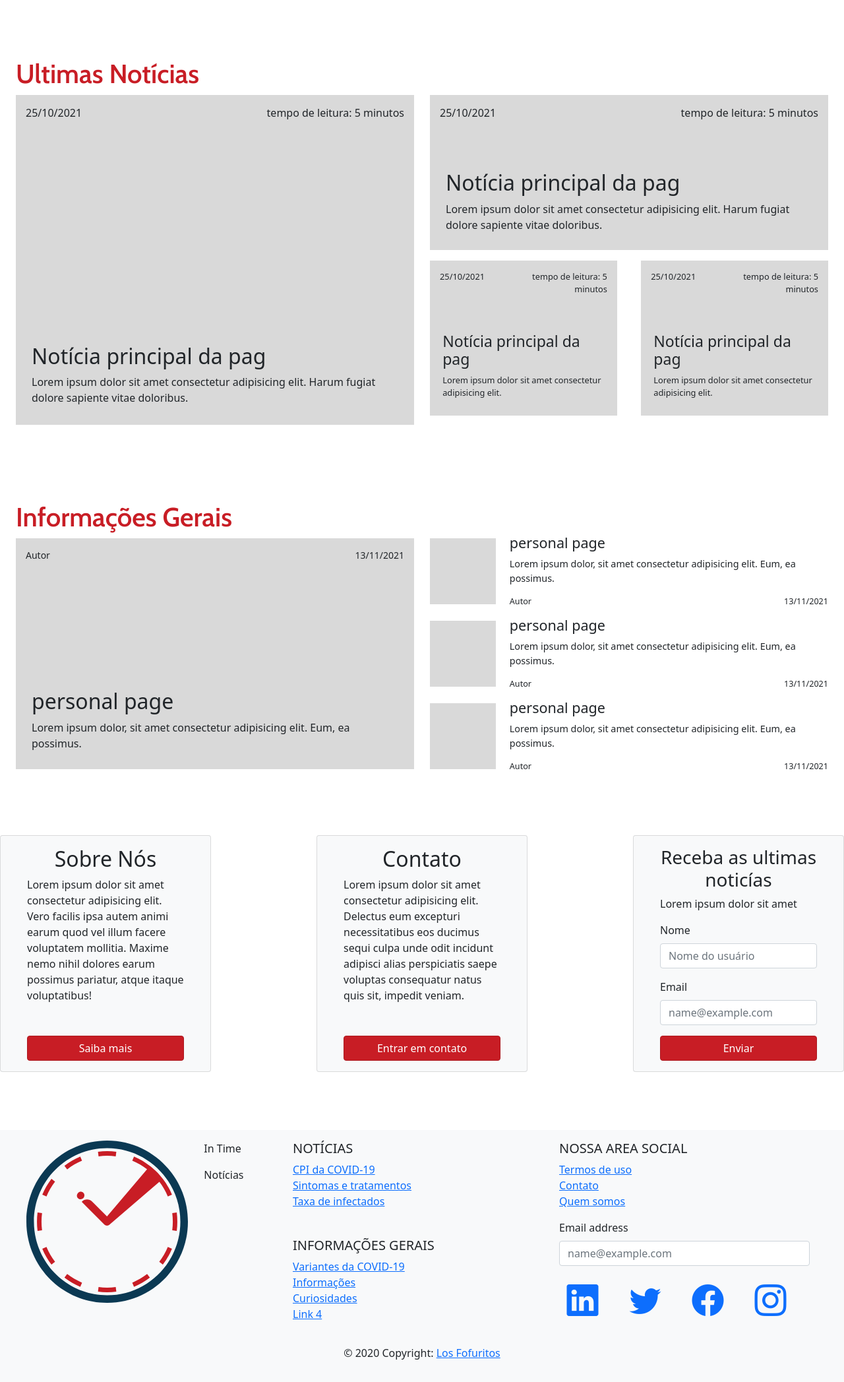
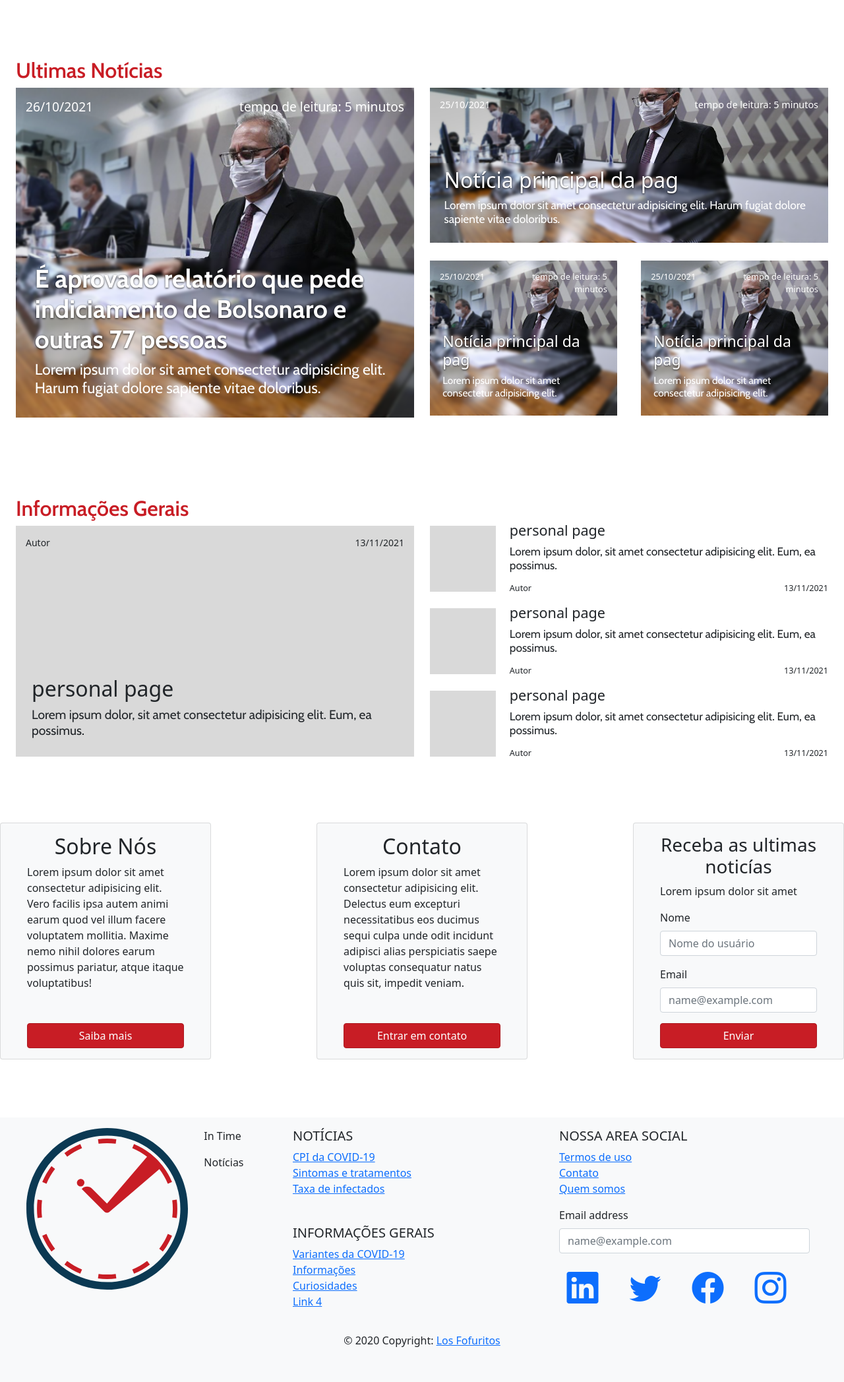
Before and after one commit to joaoGarcia-webDev/InTimeNews, a PHP site: page / in a window 1280 px wide. Shown: the part 156-2251 px from the top of the page at 66% size. After the commit the page ends 2198 px from the top, so only its background shows below. Run offline with PHP 8.4, Linux system fonts and the light colour scheme; some libraries are stand-ins or nearby versions.

Commit message:
Index page beggin in content creat

```diff
--- a/css/main-page.css
+++ b/css/main-page.css
@@ -57,23 +57,45 @@ ul.icons li{
     color: #C81D25;
     font-family: 'Cabin', sans-serif;
     font-weight: 600;
-    font-size: 2.5em;
+    font-size: 2em;
     margin-bottom: 0.2em;
 }
-
+.text-lora{
+    font: 1.2em 'Cabin', sans-serif;
+}
 /* ARTICLE-NEWS-CONTENT */
+.article-news-content a{
+    text-decoration: none;
+}
 .article-news-content .section-news{
     margin: 0 0 1em 0;
+    overflow: hidden;
 }
-.article-news-content .initial-news .section-news .news-header .news-img img{
-    height: 350px;
+.article-news-content .initial-news .section-news{
+    font-size: 1.2em;
 }
-.article-news-content .section-news .news-header .news-img img{
-    height: 150px;
-    object-fit: cover;
+.article-news-content .section-news .news-header{
+    backdrop-filter: blur(2px);
 }
-.article-news-content .section-news .news-header .news-img .small-text{
-    font-size: 0.7em;
+.article-news-content .initial-news .section-news .news-header h2{
+    color: #fff;
+    font-weight: 700;
+    text-shadow: 0 1px 3px rgb(0 0 0 / 80%);
+}
+.article-news-content .section-news .news-header h2{
+    color: #fff;
+    font-weight: 500;
+    text-shadow: 0 1px 3px rgb(0 0 0 / 80%);
+}
+.article-news-content .section-news .news-header p{
+    color: #fff;
+}
+.article-news-content .section-news{
+    font-size: .9em;
+}
+/* SECTION-NEWS HOVER EFFECT */
+.section-news:hover img{
+    transform: scale(1.1);
 }
 /* NEWS-STYLE-TEXT-ON-IMAGE */
 .section-news{
@@ -89,6 +111,8 @@ ul.icons li{
     left: 0;
     right: 0;
     z-index: -1;
+    object-fit: cover;
+    transition: transform 0.2s ease;
 }
 .initial-news .section-news .news-header, .section-news .news-header{
     position: absolute;
@@ -102,6 +126,9 @@ ul.icons li{
     justify-content: space-between;
     font-size: 1em;
 }
+.small-text span{
+    color: #fff;
+}
 .last-news{
     display: flex;
     justify-content: space-between;
@@ -109,12 +136,14 @@ ul.icons li{
 .last-news .section-news{
     width: 47%;
     font-size: .8em;
+    margin-top: 1em;
 }
 .last-news .section-news .news-header h2{
     font-size: 1.8em;
 }
 .initial-news .section-news .small-text span:last-child, .section-news .small-text span:last-child{
     text-align: right;
+
 }
 
 /* SECTION-PERSONAL-PAGES */
--- a/index.php
+++ b/index.php
@@ -32,64 +32,70 @@
         <article class="article-news-content mx-auto row">
             <h1 class="big-title">Ultimas Notícias</h1>
             <div class="initial-news col-sm-12 col-md-12 col-lg-6">
+                <a href="#">
                     <section class="section-news">
-                    <img src="img/just_example/news-250x250.jpg" class="img-fluid" alt="Imagem da notícia principal">
+                        <img src="img/cpi-covid/renam-calheiros-relatorio-cpi-covid.png" class="img-fluid" alt="Imagem de Renam Calheiros durante a reunião da CPI da COVID-19, notícia principal">
+                        <div class="small-text">
+                            <span class="under-img-text col">26/10/2021</span>
+                            <span class="under-img-text col">tempo de leitura: 5 minutos</span>
+                        </div>
+                        <header class="news-header">
+                            <h2 class="big-title">É aprovado relatório que pede indiciamento de Bolsonaro e outras 77 pessoas</h2>
+                            <p class="text-lora news-text">
+                                Lorem ipsum dolor sit amet consectetur adipisicing elit. Harum fugiat dolore sapiente vitae doloribus.
+                            </p>
+                        </header>
+                    </section>
+                </a>
+            </div>
+
+            <div class="aside-news col-sm-12 col-md-12 col-lg-6">
+                <a href="#">
+                    <section class="section-news col-12">
+                        <img src="img/cpi-covid/renam-calheiros-relatorio-cpi-covid.png" class="img-fluid col-12" alt="Imagem da notícia principal">
                         <div class="small-text">
                             <span class="under-img-text col">25/10/2021</span>
                             <span class="under-img-text col">tempo de leitura: 5 minutos</span>
                         </div>
                         <header class="news-header">
                             <h2>Notícia principal da pag</h2>
-                        <p class="news-text">
+                            <p class="text-lora news-text">
                                 Lorem ipsum dolor sit amet consectetur adipisicing elit. Harum fugiat dolore sapiente vitae doloribus.
                             </p>
                         </header>
                     </section>
-            </div>
-
-            <div class="aside-news col-sm-12 col-md-12 col-lg-6">
-                <section class="section-news col-12">
-                    <img src="img/just_example/news-250x250.jpg" class="img-fluid col-12" alt="Imagem da notícia principal">
+                </a>
+                <div class="last-news">
+                    <a class="section-news col-sm-12 col-md-6" href="#">
+                        <section>
+                            <img src="img/cpi-covid/renam-calheiros-relatorio-cpi-covid.png" class="img-fluid col-12" alt="Imagem da notícia principal">
                             <div class="small-text">
                                 <span class="under-img-text col">25/10/2021</span>
                                 <span class="under-img-text col">tempo de leitura: 5 minutos</span>
                             </div>
                             <header class="news-header">
                                 <h2>Notícia principal da pag</h2>
-                        <p class="news-text">
-                            Lorem ipsum dolor sit amet consectetur adipisicing elit. Harum fugiat dolore sapiente vitae doloribus.
+                                <p class="text-lora news-text">
+                                    Lorem ipsum dolor sit amet consectetur adipisicing elit.
                                 </p>
                             </header>
                         </section>
-
-                <div class="last-news">
-                    <section class="section-news col-sm-12 col-md-6">
-                        <img src="img/just_example/news-250x250.jpg" class="img-fluid col-12" alt="Imagem da notícia principal">
+                    </a>
+                    <a class="section-news col-sm-12 col-md-6" href="#">
+                        <section>
+                            <img src="img/cpi-covid/renam-calheiros-relatorio-cpi-covid.png" class="img-fluid col-12" alt="Imagem da notícia principal">
                             <div class="small-text">
                                 <span class="under-img-text col">25/10/2021</span>
                                 <span class="under-img-text col">tempo de leitura: 5 minutos</span>
                             </div>
                             <header class="news-header">
                                 <h2>Notícia principal da pag</h2>
-                            <p class="news-text">
+                                <p class="text-lora news-text">
                                     Lorem ipsum dolor sit amet consectetur adipisicing elit.
                                 </p>
                             </header>
                         </section>
-
-                    <section class="section-news col-sm-12 col-md-6">
-                        <img src="img/just_example/news-250x250.jpg" class="img-fluid col-12" alt="Imagem da notícia principal">
-                        <div class="small-text">
-                            <span class="under-img-text col">25/10/2021</span>
-                            <span class="under-img-text col">tempo de leitura: 5 minutos</span>
-                        </div>
-                        <header class="news-header">
-                            <h2>Notícia principal da pag</h2>
-                            <p class="news-text">
-                                Lorem ipsum dolor sit amet consectetur adipisicing elit.
-                            </p>
-                        </header>
-                    </section>
+                    </a>
                 </div>
             </div>
         </article>
@@ -109,7 +115,7 @@
                     </div>
                     <div class="text-content">
                         <h2>personal page</h2>
-                        <p>Lorem ipsum dolor, sit amet consectetur adipisicing elit. Eum, ea possimus.</p>
+                        <p class="text-lora">Lorem ipsum dolor, sit amet consectetur adipisicing elit. Eum, ea possimus.</p>
                     </div>
                 </div>
             </div>
@@ -118,7 +124,7 @@
                     <img src="img/just_example/news-250x250.jpg" alt="">
                     <div class="text-content">
                         <h2>personal page</h2>
-                        <p>Lorem ipsum dolor, sit amet consectetur adipisicing elit. Eum, ea possimus.</p>
+                        <p class="text-lora">Lorem ipsum dolor, sit amet consectetur adipisicing elit. Eum, ea possimus.</p>
                         <div class="small-text"><small>Autor</small><small>13/11/2021</small></div>
                     </div>
                 </div>
@@ -126,7 +132,7 @@
                     <img src="img/just_example/news-250x250.jpg" alt="">
                     <div class="text-content">
                         <h2>personal page</h2>
-                        <p>Lorem ipsum dolor, sit amet consectetur adipisicing elit. Eum, ea possimus.</p>
+                        <p class="text-lora">Lorem ipsum dolor, sit amet consectetur adipisicing elit. Eum, ea possimus.</p>
                         <div class="small-text"><small>Autor</small><small>13/11/2021</small></div>
                     </div>
                 </div>
@@ -134,7 +140,7 @@
                     <img src="img/just_example/news-250x250.jpg" alt="">
                     <div class="text-content">
                         <h2>personal page</h2>
-                        <p>Lorem ipsum dolor, sit amet consectetur adipisicing elit. Eum, ea possimus.</p>
+                        <p class="text-lora">Lorem ipsum dolor, sit amet consectetur adipisicing elit. Eum, ea possimus.</p>
                         <div class="small-text"><small>Autor</small><small>13/11/2021</small></div>
                     </div>
                 </div>
```
Also changed, not shown: img/cpi-covid/renam-calheiros-relatorio-cpi-covid.png (added). Lines whose indentation alone changed are shown as unchanged.
